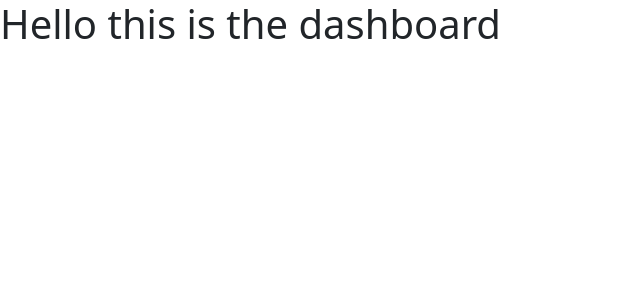
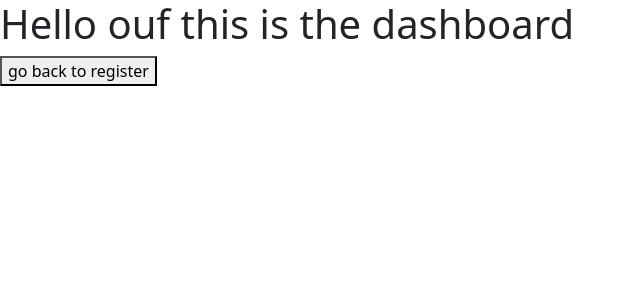
Before and after one commit to Elie-Soued/personio-fe-ts, a React (Create React App) app: page /dashboard in a window 1280 px wide. Shown: the top 300 px of the page, without its empty margins (0-640 px from the left). Built offline with nearby package versions, Linux system fonts and the light colour scheme.

Commit message:
add a go back button to the dashboard

```diff
--- a/src/Views/Dashboard/Dashboard.tsx
+++ b/src/Views/Dashboard/Dashboard.tsx
@@ -1,6 +1,22 @@
-import React from "react";
+import React from 'react';
+import { useNavigate } from 'react-router-dom';
 
 export default function Dashboard() {
-  const user = localStorage.getItem("user");
-  return <h1>Hello {user} this is the dashboard</h1>;
+    const navigate = useNavigate();
+    const backToRegister = () => {
+        navigate('/register');
+    };
+
+    return (
+        <div>
+            <h1>Hello ouf this is the dashboard</h1>
+            <button
+                onClick={() => {
+                    backToRegister();
+                }}
+            >
+                go back to register
+            </button>
+        </div>
+    );
 }
```
